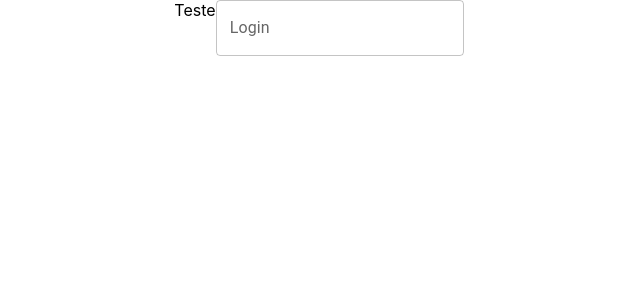
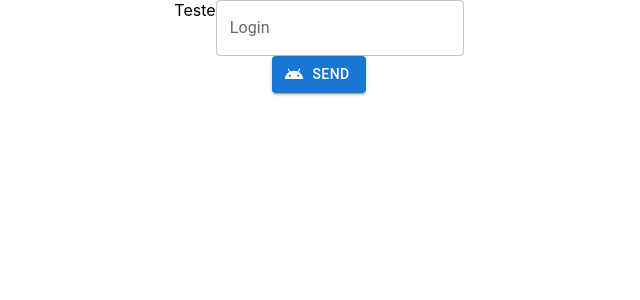
Before and after one commit to commitrider/react-shop, a React (Create React App) app: page / in a window 1280 px wide. Shown: the top 300 px of the page, without its empty margins (321-961 px from the left). Built offline with nearby package versions, Linux system fonts and the light colour scheme.

Commit message:
Setting custom icon to a button

```diff
--- a/src/App.tsx
+++ b/src/App.tsx
@@ -1,5 +1,7 @@
 import './App.css';
+import CustomButton from './components/shared/CustomButton';
 import Input from './components/shared/Input';
+import { MdAndroid } from 'react-icons/md'
 
 function App() {
 
@@ -7,10 +9,18 @@ function App() {
     console.log(event.target.value)
   }
 
+  const handleClick = () => {
+    console.log('ta funcionando')
+  }
+
   return (
     <div className="App">
       Teste
       <Input id='id' type='text' label='Login' onChange={onChange} variant={"outlined"} />
+      <div>
+        <CustomButton text='Send' onClick={handleClick} startIcon={<MdAndroid/>}/>
+
+      </div>
     </div>
   );
 }
--- a/src/components/shared/Button.tsx
+++ /dev/null
@@ -1,5 +0,0 @@
-const Button = () => {
-
-}
-
-export default Button;
--- /dev/null
+++ b/src/components/shared/CustomButton.tsx
@@ -0,0 +1,26 @@
+import Button from "@mui/material/Button";
+
+type ButtonVariantType = "text" | "contained" | "outlined" | undefined
+
+type ButtonProps = {
+    text: string,
+    variant?: ButtonVariantType,
+    disabled?: boolean,
+    startIcon?: React.ReactNode
+    endIcon?: React.ReactNode
+    onClick: () => void
+}
+
+const CustomButton: React.FC<ButtonProps> = (props) => {
+    return (
+    <Button
+        variant={props.variant ?? "contained"}
+        disabled={props.disabled ?? false}
+        startIcon={props.startIcon}
+        onClick={props.onClick}
+    >
+        {props.text}
+    </Button>)
+}
+
+export default CustomButton;
```
